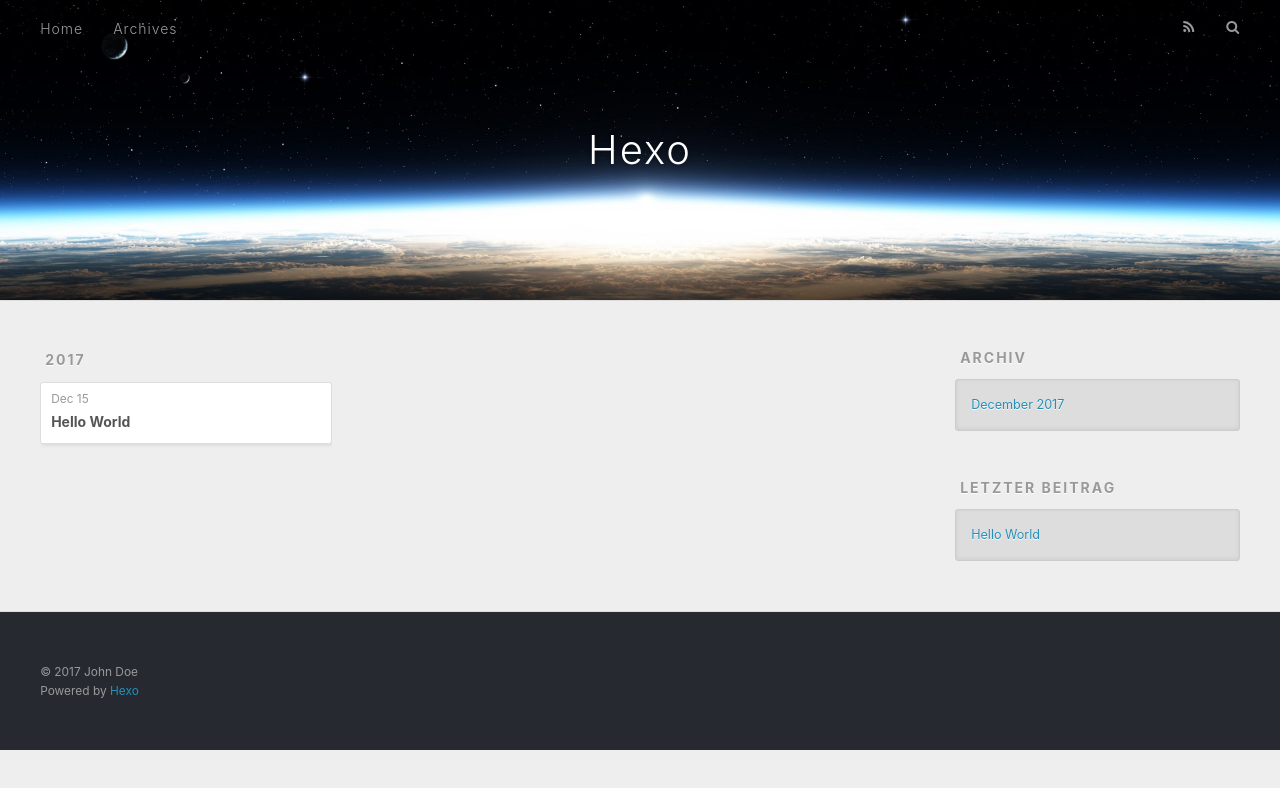
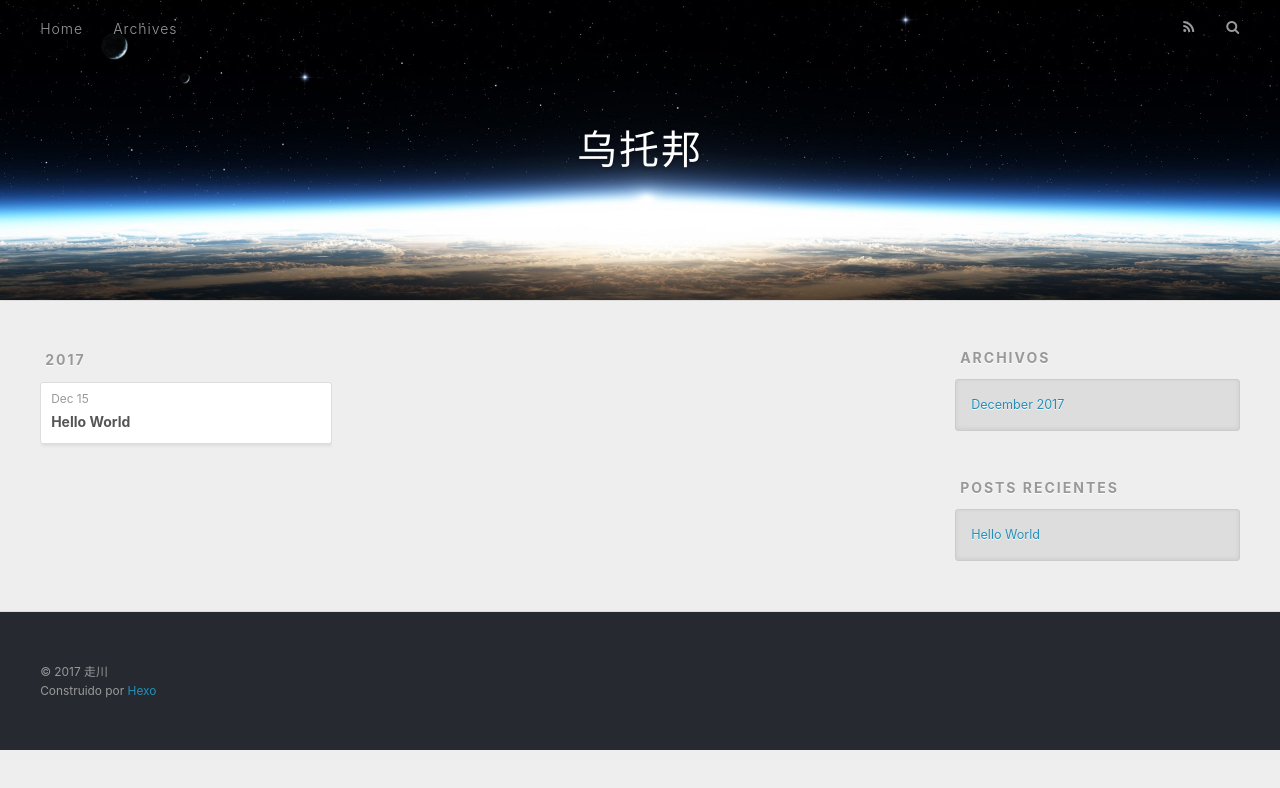
Before and after one commit to YanyeZhang/YanyeZhang.github.io, a plain HTML site: page archives/index.html in a window 1280 px wide. Drawn offline with nearby package versions, Linux system fonts and the light colour scheme.

Commit message:
Site updated: 2017-12-15 11:21:25

```diff
--- a/archives/index.html
+++ b/archives/index.html
@@ -5,16 +5,16 @@
 
 
 
-  <title>Archiv | Hexo</title>
+  <title>Archivos | 乌托邦</title>
   <meta name="viewport" content="width=device-width, initial-scale=1, maximum-scale=1">
   <meta property="og:type" content="website">
-<meta property="og:title" content="Hexo">
+<meta property="og:title" content="乌托邦">
 <meta property="og:url" content="http://yoursite.com/archives/index.html">
-<meta property="og:site_name" content="Hexo">
+<meta property="og:site_name" content="乌托邦">
 <meta name="twitter:card" content="summary">
-<meta name="twitter:title" content="Hexo">
+<meta name="twitter:title" content="乌托邦">
 
-    <link rel="alternate" href="/atom.xml" title="Hexo" type="application/atom+xml">
+    <link rel="alternate" href="/atom.xml" title="乌托邦" type="application/atom+xml">
 
 
     <link rel="icon" href="/favicon.png">
@@ -33,7 +33,7 @@
   <div id="header-outer" class="outer">
     <div id="header-title" class="inner">
       <h1 id="logo-wrap">
-        <a href="/" id="logo">Hexo</a>
+        <a href="/" id="logo">乌托邦</a>
       </h1>
 
     </div>
@@ -48,9 +48,9 @@
       </nav>
       <nav id="sub-nav">
 
-          <a id="nav-rss-link" class="nav-icon" href="/atom.xml" title="RSS Feed"></a>
+          <a id="nav-rss-link" class="nav-icon" href="/atom.xml" title="RSS"></a>
 
-        <a id="nav-search-btn" class="nav-icon" title="Suche"></a>
+        <a id="nav-search-btn" class="nav-icon" title="Buscar"></a>
       </nav>
       <div id="search-form-wrap">
         <form action="//google.com/search" method="get" accept-charset="UTF-8" class="search-form"><input type="search" name="q" class="search-form-input" placeholder="Search"><button type="submit" class="search-form-submit">&#xF002;</button><input type="hidden" name="sitesearch" value="http://yoursite.com"></form>
@@ -108,7 +108,7 @@
 
 
   <div class="widget-wrap">
-    <h3 class="widget-title">Archiv</h3>
+    <h3 class="widget-title">Archivos</h3>
     <div class="widget">
       <ul class="archive-list"><li class="archive-list-item"><a class="archive-list-link" href="/archives/2017/12/">December 2017</a></li></ul>
     </div>
@@ -118,7 +118,7 @@
 
 
   <div class="widget-wrap">
-    <h3 class="widget-title">letzter Beitrag</h3>
+    <h3 class="widget-title">Posts recientes</h3>
     <div class="widget">
       <ul>
 
@@ -138,8 +138,8 @@
 
   <div class="outer">
     <div id="footer-info" class="inner">
-      &copy; 2017 John Doe<br>
-      Powered by <a href="http://hexo.io/" target="_blank">Hexo</a>
+      &copy; 2017 走川<br>
+      Construido por <a href="http://hexo.io/" target="_blank">Hexo</a>
     </div>
   </div>
 </footer>
```
Also changed, not shown: 2017/12/15/hello-world/index.html (+11 -11 lines), archives/2017/12/index.html (+12 -12 lines), archives/2017/index.html (+12 -12 lines), index.html (+13 -13 lines).
